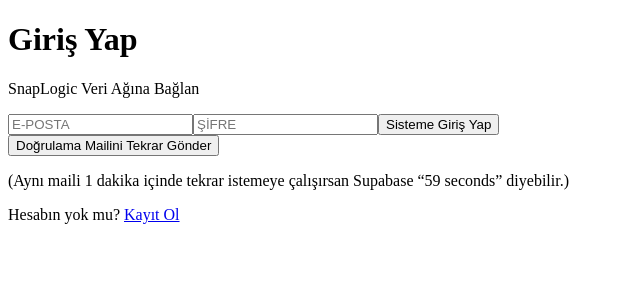
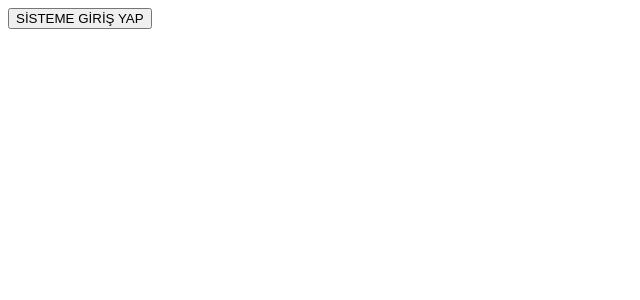
Before and after one commit to Bugsbuny24/tradepi, a Next.js app: page /auth/login in a window 1280 px wide. Shown: the top 300 px of the page, without its empty margins (0-640 px from the left). Built offline with nearby package versions, Linux system fonts and the light colour scheme.

Commit message:
Update page.tsx

```diff
--- a/app/auth/login/page.tsx
+++ b/app/auth/login/page.tsx
@@ -1,95 +1,46 @@
-export default function LoginPage({
-  searchParams,
-}: {
-  searchParams: { error?: string; next?: string; checkEmail?: string; email?: string; info?: string };
-}) {
-  const nextPath = searchParams?.next || "/dashboard";
-  const checkEmail = searchParams?.checkEmail === "1";
-  const emailPrefill = searchParams?.email ? decodeURIComponent(searchParams.email) : "";
-  const info = searchParams?.info || "";
-  const rawErr = searchParams?.error ? decodeURIComponent(searchParams.error) : "";
+"use client"; // Dosyanın en başında olduğundan emin ol
 
-  const friendlyError =
-    rawErr === "missing_fields"
-      ? "E-posta ve şifre zorunlu."
-      : rawErr === "missing_email"
-      ? "E-posta zorunlu."
-      : rawErr === "account_exists"
-      ? "Bu e-posta zaten kayıtlı. Giriş yap ya da doğrulama mailini tekrar gönder."
-      : rawErr === "email_not_confirmed"
-      ? "E-posta doğrulanmamış. Mail kutunu kontrol et veya doğrulama mailini tekrar gönder."
-      : rawErr || "";
+import { useRouter } from "next/navigation";
+import { useState } from "react";
 
-  const friendlyInfo =
-    info === "resend_ok" ? "Doğrulama maili tekrar gönderildi. Gelen kutunu kontrol et." : "";
+export default function LoginPage() {
+  const [loading, setLoading] = useState(false);
+
+  const handleSubmit = async (e: React.FormEvent<HTMLFormElement>) => {
+    e.preventDefault();
+    setLoading(true);
+
+    const formData = new FormData(e.currentTarget);
+
+    try {
+      const res = await fetch("/api/auth/login", {
+        method: "POST",
+        body: formData,
+      });
+
+      const result = await res.json();
+
+      if (result.success) {
+        // Pi Browser'da en sağlam yöntem budur:
+        window.location.assign(result.next || "/dashboard");
+      } else {
+        alert("Giriş başarısız! Bilgilerini kontrol et.");
+        setLoading(false);
+      }
+    } catch (err) {
+      console.error("Hata:", err);
+      setLoading(false);
+    }
+  };
 
   return (
-    <main className="flex min-h-screen items-center justify-center bg-black p-6">
-      <div className="w-full max-w-md rounded-[40px] border border-yellow-500/10 bg-black p-10 shadow-[0_0_80px_-20px_rgba(245,158,11,0.35)]">
-        <h1 className="text-center text-4xl italic tracking-tighter text-yellow-500 uppercase">
-          Giriş Yap
-        </h1>
-        <p className="mt-2 text-center text-[10px] uppercase tracking-[0.3em] text-gray-600">
-          SnapLogic Veri Ağına Bağlan
-        </p>
-
-        {(checkEmail || friendlyError || friendlyInfo) && (
-          <div className="mt-6 rounded-2xl border border-red-500/20 bg-black p-4 text-xs text-red-200">
-            {friendlyInfo ? <div className="text-green-200">{friendlyInfo}</div> : null}
-            {checkEmail && !friendlyError && !friendlyInfo ? (
-              <div>Mailine doğrulama linki gitti. Onayladıktan sonra giriş yap.</div>
-            ) : null}
-            {friendlyError ? <div>{friendlyError}</div> : null}
-          </div>
-        )}
-
-        <form className="mt-10 space-y-4" action="/api/auth/login" method="POST">
-          <input type="hidden" name="next" value={nextPath} />
-
-          <input
-            className="w-full rounded-2xl border border-white/5 bg-black p-4 text-sm text-white outline-none focus:border-yellow-500/40"
-            name="email"
-            type="email"
-            placeholder="E-POSTA"
-            defaultValue={emailPrefill}
-            required
-          />
-
-          <input
-            className="w-full rounded-2xl border border-white/5 bg-black p-4 text-sm text-white outline-none focus:border-yellow-500/40"
-            name="password"
-            type="password"
-            placeholder="ŞİFRE"
-            required
-          />
-
-          <button className="w-full rounded-2xl bg-yellow-500 p-4 text-sm font-black uppercase text-black">
-            Sisteme Giriş Yap
-          </button>
-        </form>
-
-        {/* RESEND CONFIRM */}
-        <form className="mt-3" action="/api/auth/resend" method="POST">
-          <input type="hidden" name="next" value={nextPath} />
-          <input type="hidden" name="email" value={emailPrefill} />
-          <button
-            type="submit"
-            className="w-full rounded-2xl border border-yellow-500/30 bg-black p-3 text-[11px] font-semibold uppercase text-yellow-200"
-          >
-            Doğrulama Mailini Tekrar Gönder
-          </button>
-          <p className="mt-2 text-center text-[10px] text-gray-600">
-            (Aynı maili 1 dakika içinde tekrar istemeye çalışırsan Supabase “59 seconds” diyebilir.)
-          </p>
-        </form>
-
-        <div className="mt-8 text-center text-[10px] uppercase tracking-widest text-gray-500">
-          Hesabın yok mu?{" "}
-          <a className="font-bold text-white underline decoration-yellow-500 decoration-2 underline-offset-4" href={`/auth/register?next=${encodeURIComponent(nextPath)}`}>
-            Kayıt Ol
-          </a>
-        </div>
-      </div>
-    </main>
+    // ... Mevcut JSX kodların ...
+    <form onSubmit={handleSubmit}>
+      {/* action="/api/auth/login" kısmını sildik, onSubmit ekledik */}
+      {/* ... inputların ... */}
+      <button type="submit" disabled={loading}>
+        {loading ? "GİRİŞ YAPILIYOR..." : "SİSTEME GİRİŞ YAP"}
+      </button>
+    </form>
   );
 }
```
